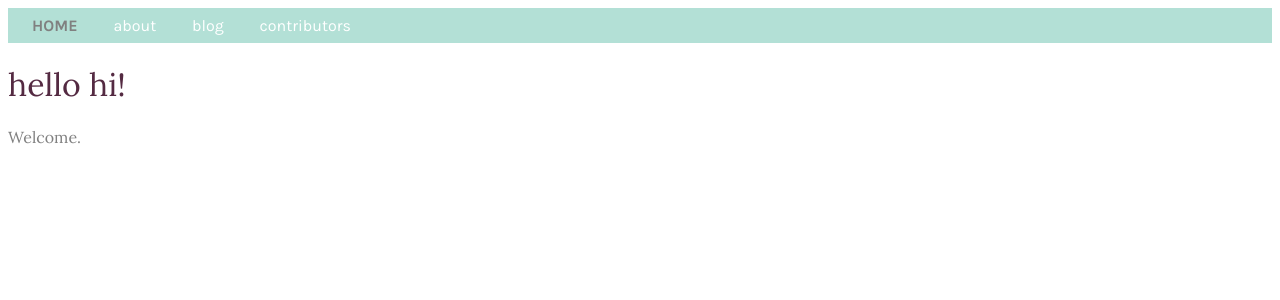
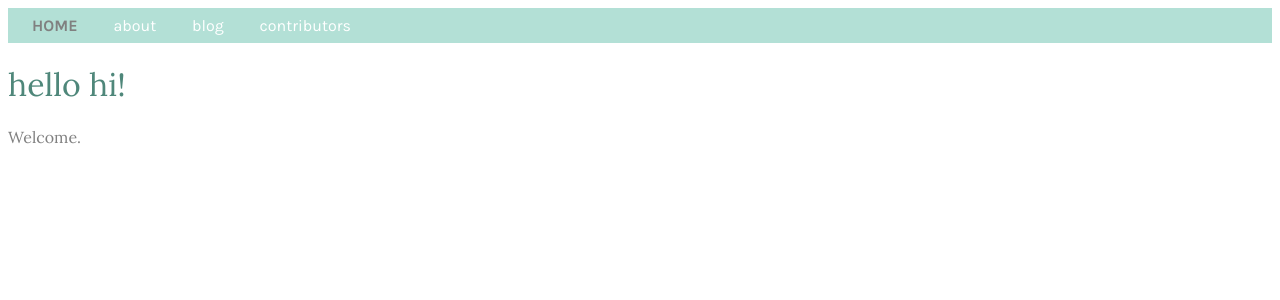
Before and after one commit to rmtownsend/jekyll-blog, a Jekyll site: the page built from index.html, in a window 1280 px wide. Shown: the top 300 px of the page. Built offline with Jekyll 4.4.1, drawn with Linux system fonts in a browser that asks for light colours.

Commit message:
changed h1 color

```diff
--- a/_sass/main.scss
+++ b/_sass/main.scss
@@ -6,8 +6,7 @@ body {
 
 h1 {
   // color: #75668c; purple
-  // color: #4f877a; turquoise-ish
-  color: #542a42;
+  color: #4f877a;
   text-transform: lowercase;
   font-weight: normal;
 }
```
